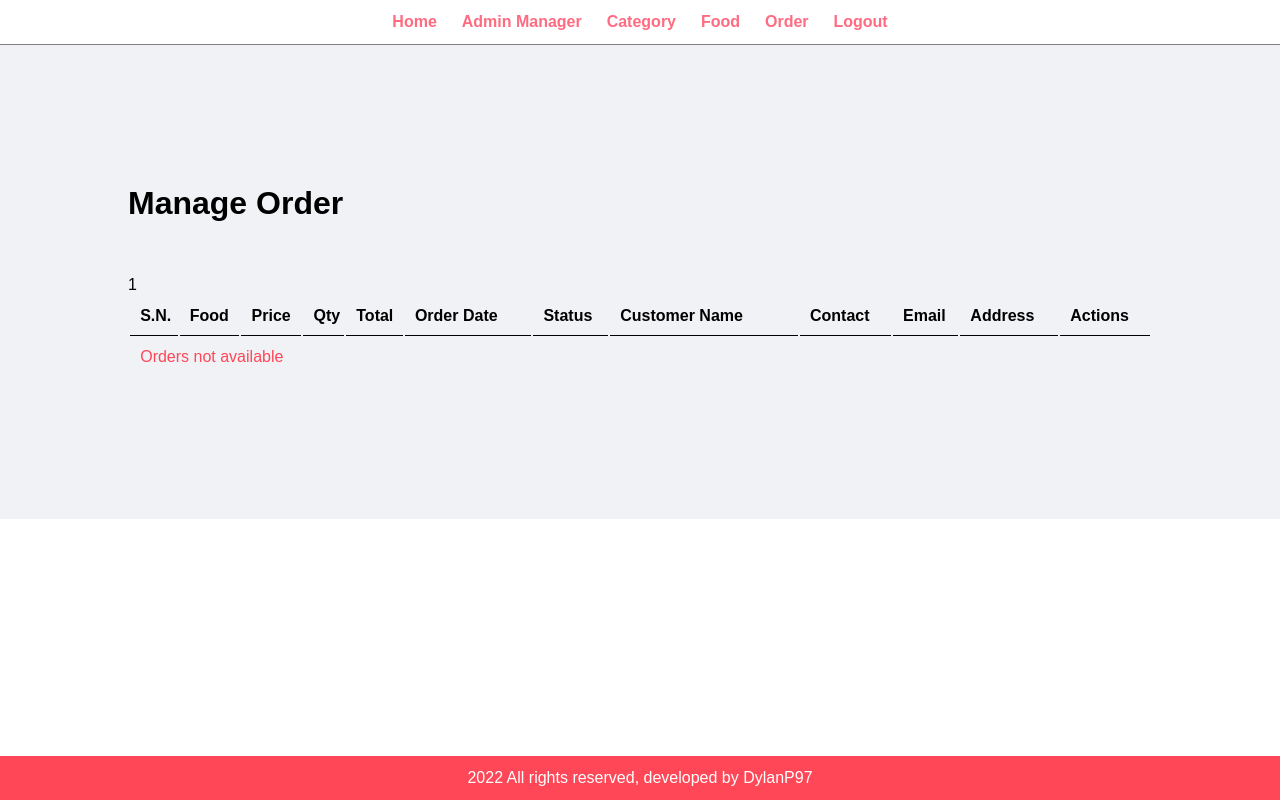
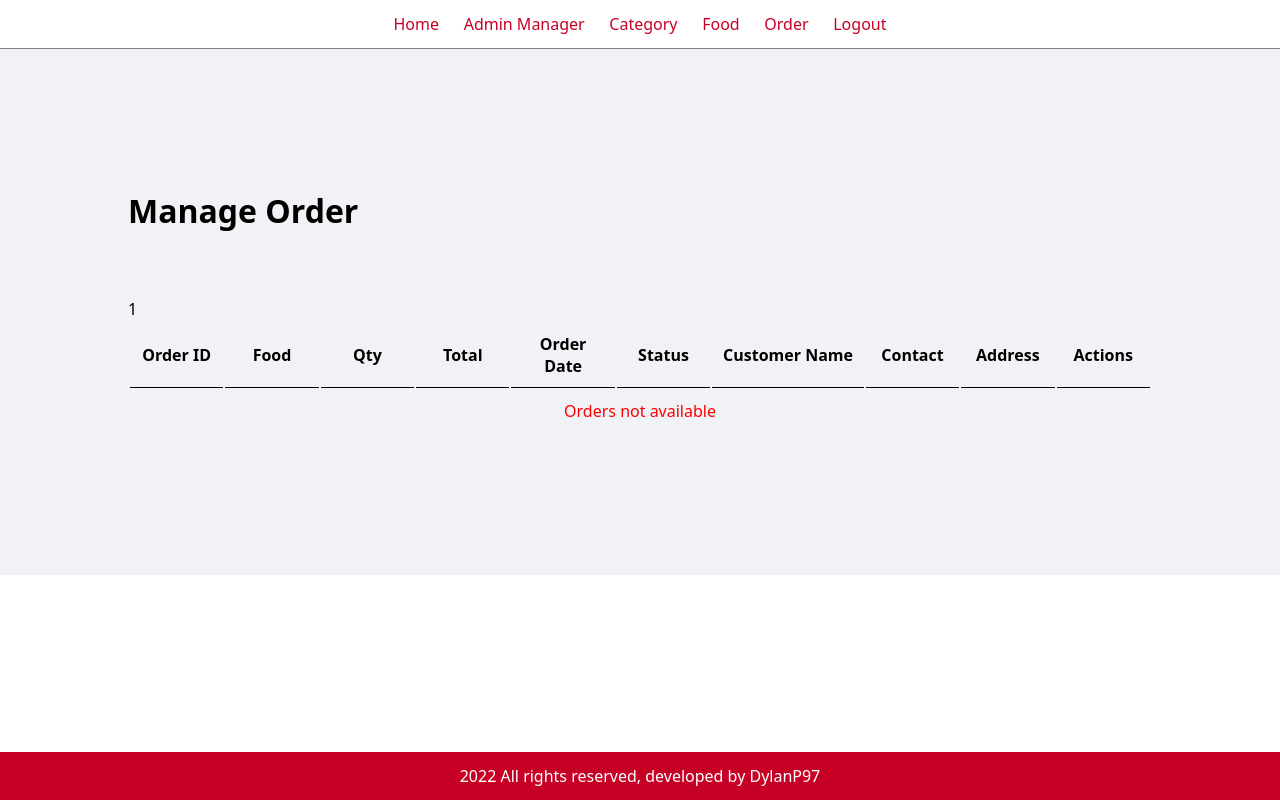
Before and after one commit to DylanP97/japanese-restaurant, a PHP site: page /japanese-restaurant/admin/manage-order.php in a window 1280 px wide. Run offline with PHP 8.4, Linux system fonts and the light colour scheme; the visitor is signed in with stand-in values (Sample User, id 1); data that the repository does not hold is empty.

Commit message:
fixing order page error + start styling

```diff
--- a/admin/manage-category.php
+++ b/admin/manage-category.php
@@ -65,7 +65,6 @@
 
         <table class="tbl-full">
             <tr>
-                <th>S.N.</th>
                 <th>Title</th>
                 <th>Image</th>
                 <th>Featured</th>
@@ -102,7 +101,6 @@
                         ?>
 
                             <tr>
-                                <td><?php echo $sn++; ?></td>
                                 <td><?php echo $title; ?></td>
                                 <td>
                                     <?php
--- a/admin/manage-food.php
+++ b/admin/manage-food.php
@@ -58,14 +58,12 @@
 
         <br><br>
 
-        <!-- Button to Add Admin -->
         <a href="<?php echo SITEURL; ?>admin/add-food.php" class="btn-primary">Add food</a>
 
         <br/><br/><br/>
 
         <table class="tbl-full">
             <tr>
-                <th>S.N.</th>
                 <th>Title</th>
                 <th>Price</th>
                 <th>Image</th>
@@ -103,7 +101,6 @@
                         ?>
 
                         <tr>
-                            <td><?php echo $sn++; ?></td>
                             <td><?php echo $title; ?></td>
                             <td>$<?php echo $price; ?></td>
                             <td>
--- a/admin/manage-order.php
+++ b/admin/manage-order.php
@@ -11,21 +11,26 @@
                 echo $_SESSION['update'];
                 unset($_SESSION['update']);
             }
+
+
+            if(isset($_SESSION['no-order-found']))
+            {
+                echo $_SESSION['no-order-found'];
+                unset($_SESSION['no-order-found']);
+            }
         ?>
         <br>
 
         <table class="tbl-full">
             <tr>
-                <th>S.N.</th>
+                <th>Order ID</th>
                 <th>Food</th>
-                <th>Price</th>
                 <th>Qty</th>
                 <th>Total</th>
                 <th>Order Date</th>
                 <th>Status</th>
                 <th>Customer Name</th>
                 <th>Contact</th>
-                <th>Email</th>
                 <th>Address</th>
                 <th>Actions</th>
             </tr>
@@ -46,24 +51,21 @@
                     {
                         $id = $row['id'];
                         $food = $row['food'];
-                        $price = $row['price'];
                         $qty = $row['qty'];
                         $total = $row['total'];
                         $order_date = $row['order_date'];
                         $status = $row['status'];
                         $customer_name = $row['customer_name'];
                         $customer_contact = $row['customer_contact'];
-                        $customer_email = $row['customer_email'];
                         $customer_address = $row['customer_address'];
 
                         ?>
 
                         <tr>
-                            <td><?php echo $sn++; ?></td>
+                            <td>#JA10<?php echo $id; ?></td>
                             <td><?php echo $food; ?></td>
-                            <td><?php echo $price; ?></td>
                             <td><?php echo $qty; ?></td>
-                            <td><?php echo $total; ?></td>
+                            <td>$<?php echo $total; ?></td>
                             <td><?php echo $order_date; ?></td>
 
                             <td>
@@ -89,14 +91,12 @@
 
                             <td><?php echo $customer_name; ?></td>
                             <td><?php echo $customer_contact; ?></td>
-                            <td><?php echo $customer_email; ?></td>
                             <td><?php echo $customer_address; ?></td>
                             <td>
                                 <a href="<?php echo SITEURL; ?>admin/update-order.php?id=<?php echo $id; ?>" class="btn-secondary">Update Order</a>
                             </td>
                         </tr>
                         <?php
-
                     }
                 }
                 else
@@ -106,7 +106,6 @@
             ?>
 
         </table>
-
     </div>
 </div>
 
--- a/config/constants.php
+++ b/config/constants.php
@@ -3,7 +3,7 @@
     session_start();
 
     // Create Constants to Store Non Repeating Values
-    define('SITEURL', 'http://localhost/food-order/');
+    define('SITEURL', 'http://localhost/japanese-restaurant/');
     define('LOCALHOST', 'localhost:3307');
     define('DB_USERNAME', 'root');
     define('DB_PASSWORD', 'root');
--- a/css/admin.css
+++ b/css/admin.css
@@ -1,14 +1,20 @@
 
+:root {
+    --primary : #C70025;
+}
 
 *{
     margin: 0;
     padding: 0;
-    font-family: Arial, Helvetica, sans-serif;
+    font-family: Aller Display, 'Noto Sans', 'Open Sans', sans-serif;
 }
 
 body {
     min-width: 100vh;
     position: relative;
+}
+a {
+    font-family: Aller Display, 'Noto Sans', 'Open Sans', sans-serif;
 }
 
 .wrapper{
@@ -28,6 +34,7 @@ body {
 
 .tbl-full{
     width: 100%;
+    text-align: center;
 }
 .tbl-30{
     width: 30%;
@@ -36,11 +43,13 @@ body {
 table tr th {
     border-bottom: 1px solid black;
     padding: 1%;
-    text-align: left;
+    text-align: center;
+    min-width: 80px;
 }
 
 table tr td {
     padding: 1%;
+    min-width: 80px;
 }
 
 .btn-primary{
@@ -48,39 +57,34 @@ table tr td {
     padding: 1%;
     color: white;
     text-decoration: none;
-    font-weight: bold;
 }
 .btn-primary:hover{
     background-color: #3742fa;
 }
-
 .btn-secondary{
     background-color: #7bed9f;
     padding: 1%;
     color: black;
     text-decoration: none;
-    font-weight: bold;
 }
 .btn-secondary:hover{
     background-color: #2ed753;
 }
 .btn-danger{
-    background-color: #ff6b81;
+    background-color: red;
     padding: 1%;
     color: white;
     text-decoration: none;
-    font-weight: bold;
 }
 .btn-danger:hover{
-    background-color: #ff4757;
+    background-color: var(--primary);
 }
 .success{
     color: #2ed753;
 }
 .error{
-    color: #ff4757
+    color: red;
 }
-
 
 /* CSS for Menu */
 .menu {
@@ -95,11 +99,10 @@ table tr td {
 }
 .menu ul li a {
     text-decoration: none;
-    font-weight: bold;
-    color: #ff6b81;
+    color: var(--primary);
 }
 .menu ul li a:hover {
-    color: #ff4757;
+    color: var(--primary);
 }
 
 /* CSS for Main Content */
@@ -118,7 +121,7 @@ table tr td {
 
 /* CSS for Footer */
 .footer{
-    background-color: #ff4757;
+    background-color: var(--primary);
     color: white;
     position: absolute;
     bottom: 0;
```
Also changed, not shown: admin/manage-admin.php (+3 -19 lines), admin/update-food.php (+3 -42 lines), admin/update-order.php (+8 -24 lines), css/style.css (+5 -6 lines), images/food/Food_Name_261.jpg (added).
